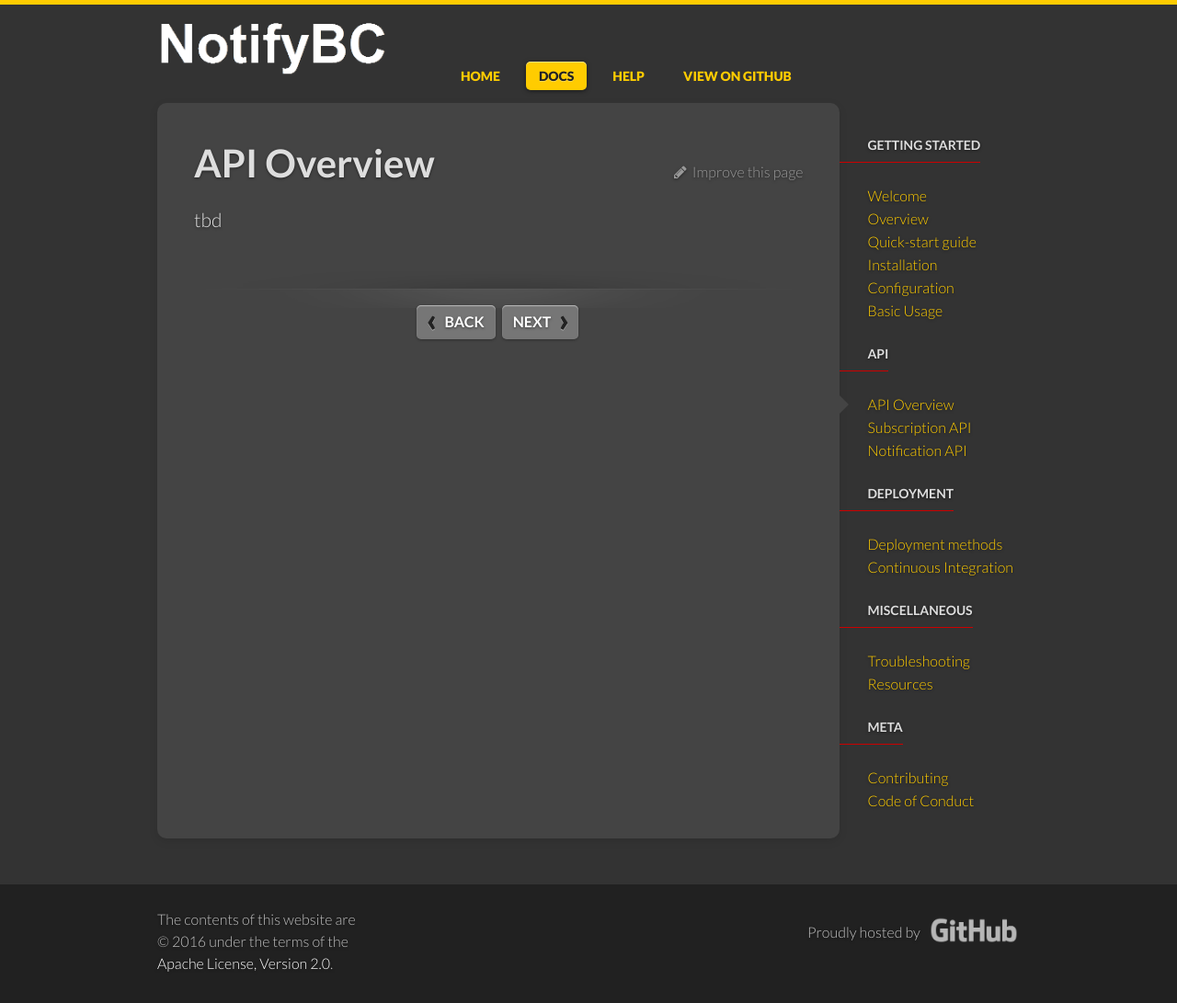
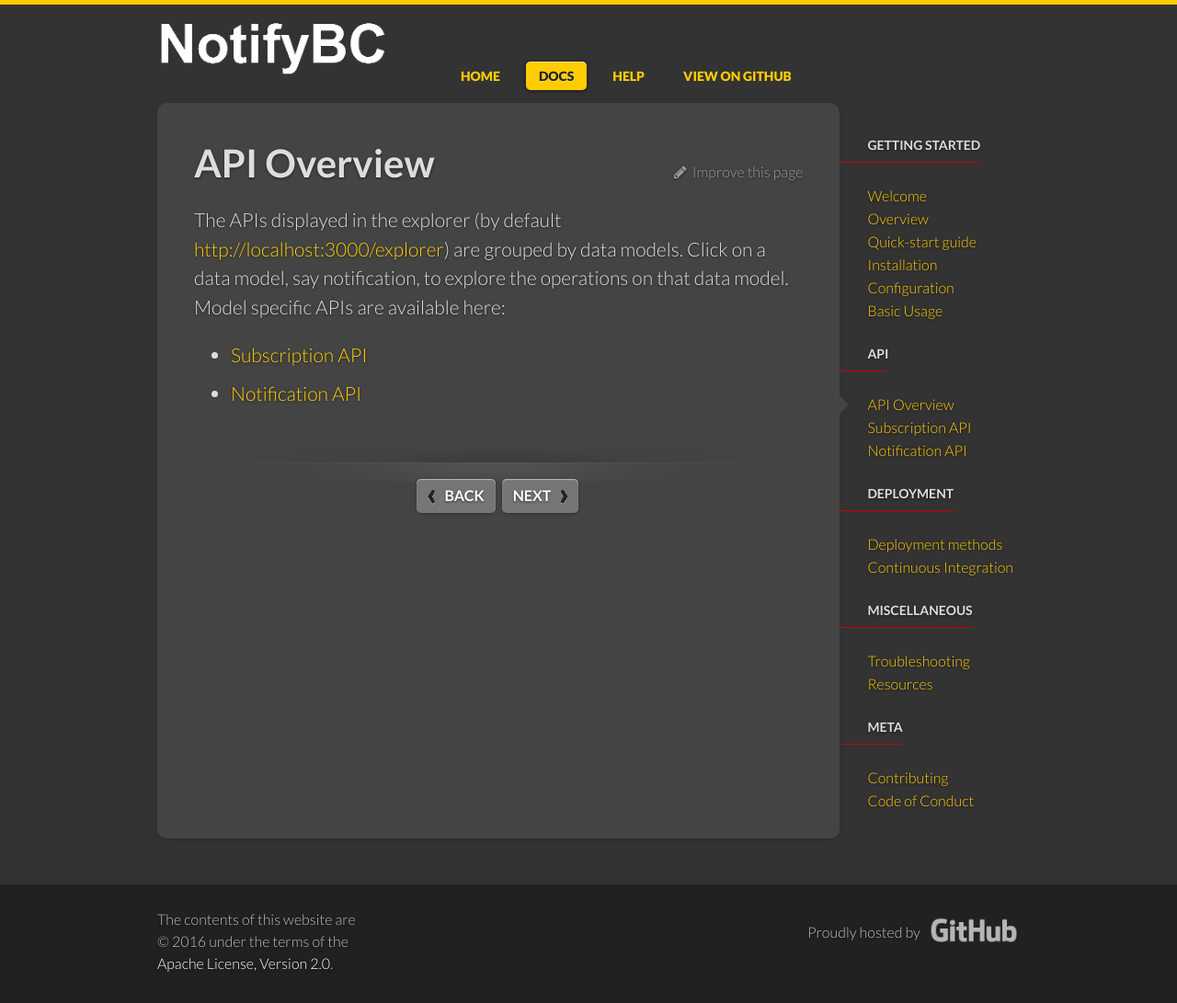
Before and after one commit to bcgov/MyGovBC-notification-server, a Jekyll site: the page built from docs/_docs/api-overview.md, in a window 1280 px wide. Shown: the whole page at 92% size. Built offline with Jekyll 4.4.1, drawn with Linux system fonts in a browser that asks for light colours.

Commit message:
updated docs

```diff
--- a/docs/_data/docs.yml
+++ b/docs/_data/docs.yml
@@ -10,8 +10,8 @@
 - title: API
   docs:
   - api-overview
-  - api-subscriptions
-  - api-notifications
+  - api-subscription
+  - api-notification
 
 - title: Deployment
   docs:
--- a/docs/_docs/api-notifications.md
+++ b/docs/_docs/api-notification.md
@@ -1,7 +1,7 @@
 ---
 layout: docs
 title: Notification API
-permalink: /docs/api-notifications/
+permalink: /docs/api-notification/
 ---
 
 tbd
--- a/docs/_docs/api-overview.md
+++ b/docs/_docs/api-overview.md
@@ -4,4 +4,9 @@
 permalink: /docs/api-overview/
 ---
 
-tbd
+The APIs displayed in the explorer (by default
+<a href="http://localhost:3000/explorer/" target="_blank">http://localhost:3000/explorer</a>) are grouped by data models. Click on a data model, say notification, to explore the operations on that data model. Model specific APIs are  available here:
+
+{% assign apiDocs =  site.data.docs | where: "title","API" | first %}
+{% assign restApiDocs = apiDocs.docs | shift %}
+{% include docs_ul.html items=restApiDocs %}
--- a/docs/_docs/api-subscriptions.md
+++ b/docs/_docs/api-subscription.md
@@ -1,7 +1,7 @@
 ---
 layout: docs
 title: Subscription API
-permalink: /docs/api-subscriptions/
+permalink: /docs/api-subscription/
 ---
 
 tbd
```
Also changed, not shown: docs/_docs/usage.md (+1 -1 lines).
